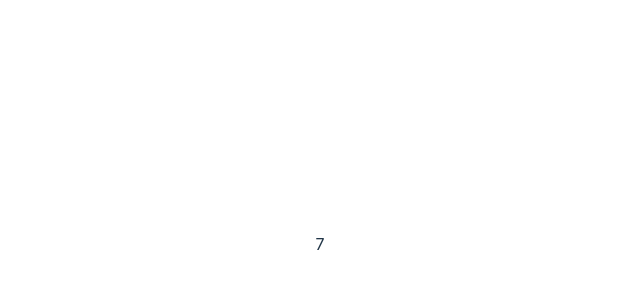
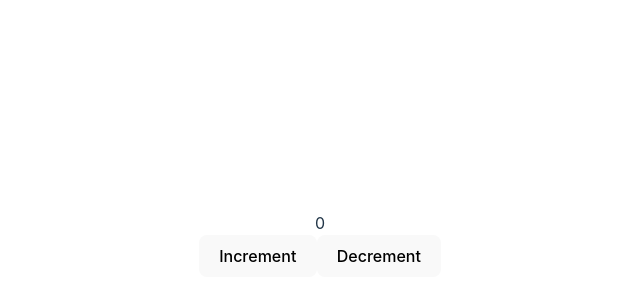
Before and after one commit to msaufi2325/zustand-tutorial, a React (Vite) app: page / in a window 1280 px wide. Shown: the part 156-456 px from the top of the page, without its empty margins (320-960 px from the left). Built offline with nearby package versions, Linux system fonts and the light colour scheme.

Commit message:
Add increment and decrement functions

```diff
--- a/src/App.tsx
+++ b/src/App.tsx
@@ -2,13 +2,24 @@ import './App.css'
 import { useCounterStore } from './store'
 
 function App() {
-  const [count] = useCounterStore(state => [state.count])
+  const count = useCounterStore((state) => state.count);
 
   return <OtherComponent count={count} />
 }
 
 const OtherComponent = ({ count }: { count: number }) => {
-  return <div>{count}</div>
+  const increment = useCounterStore((state) => state.increment);
+  const decrement = useCounterStore((state) => state.decrement);
+
+  return (
+    <div>
+      {count}
+      <div>
+        <button onClick={increment}>Increment</button>
+        <button onClick={decrement}>Decrement</button>
+      </div>
+    </div>
+  )
 }
 
 export default App
--- a/src/store.ts
+++ b/src/store.ts
@@ -2,8 +2,16 @@ import { create } from 'zustand';
 
 type CounterStore = {
   count: number;
+  increment: () => void;
+  decrement: () => void;
 }
 
-export const useCounterStore = create<CounterStore>(() => ({
-  count: 7,
+export const useCounterStore = create<CounterStore>((set) => ({
+  count: 0,
+  increment: () => {
+    set({ count: 1});
+  },
+  decrement: () => {
+    set({ count: -1});
+  },
 }))
```
